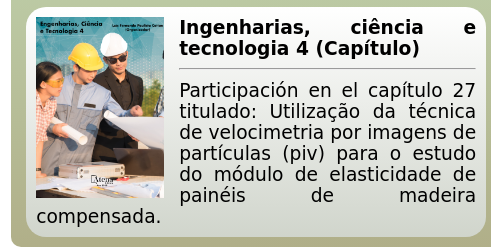
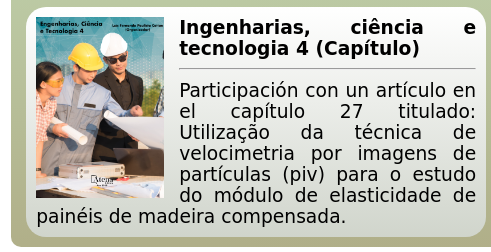
Before and after one commit to trucomanx/trucomanx.github.io, a plain HTML site: page index.html in a window 1280 px wide. Shown: the part 1180-1432 px from the top of the page, 0-491 px from the left. Drawn offline with Linux system fonts and the light colour scheme.

Commit message:
mejorando el texto

```diff
--- a/index.html
+++ b/index.html
@@ -92,7 +92,7 @@ de speckle laser. La biblioteca está escrita usando el lenguaje m usado en OCTA
 <div class="whiteblock libblock"><a href="https://www.atenaeditora.com.br/wp-content/uploads/2019/01/E-book-Engenharias-4.pdf"><img src="libros/tecnologia4.png" width="128"/>
 <b>Ingenharias, ciência e tecnologia 4 (Capítulo)</b>
 <hr>
-Participación en el capítulo 27 titulado:
+Participación con un artículo en el capítulo 27 titulado:
 Utilização da técnica de velocimetria por imagens de partículas (piv) para o estudo do módulo
 de elasticidade de painéis de madeira compensada.</a>
 </div>
```
